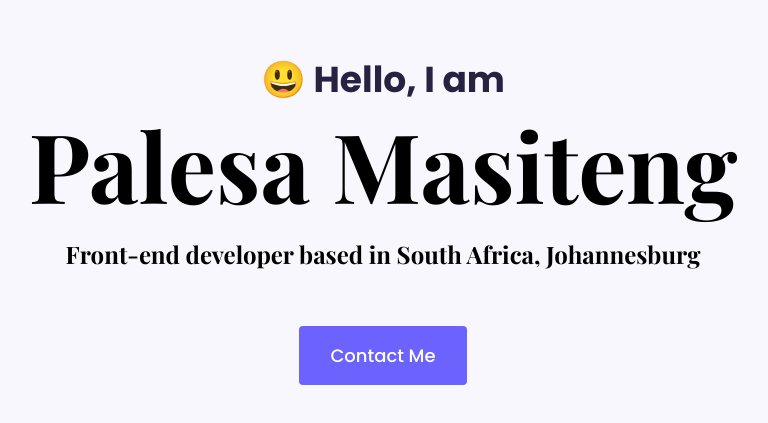
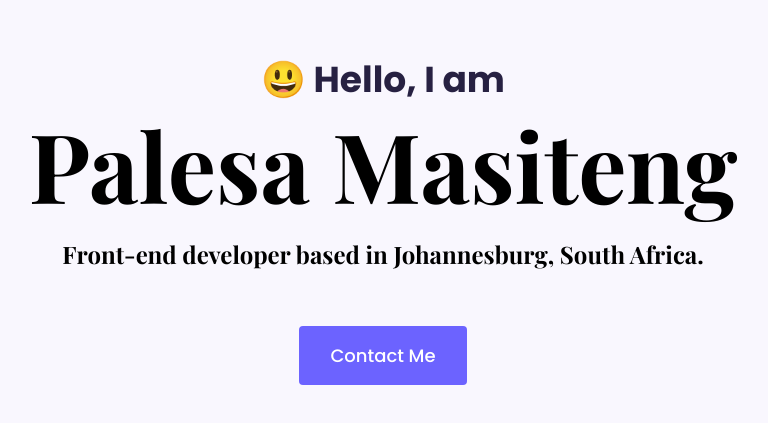
Before and after one commit to PalesaMas/portfolio-project, a plain HTML site: page index.html in a window 1280 px wide. Shown: the part 107-530 px from the top of the page, without its empty margins (257-1025 px from the left). Drawn offline with nearby package versions, Linux system fonts and the light colour scheme.

Commit message:
Spell check on Homepage

```diff
--- a/index.html
+++ b/index.html
@@ -37,7 +37,7 @@
       <p>😃 Hello, I am</p>
       <h1>Palesa Masiteng</h1>
       <h2 class="mb-5">
-        Front-end developer based in South Africa, Johannesburg
+        Front-end developer based in Johannesburg, South Africa.
       </h2>
       <div><a href="#" class="btn btn-branding">Contact Me</a></div>
     </div>
```
